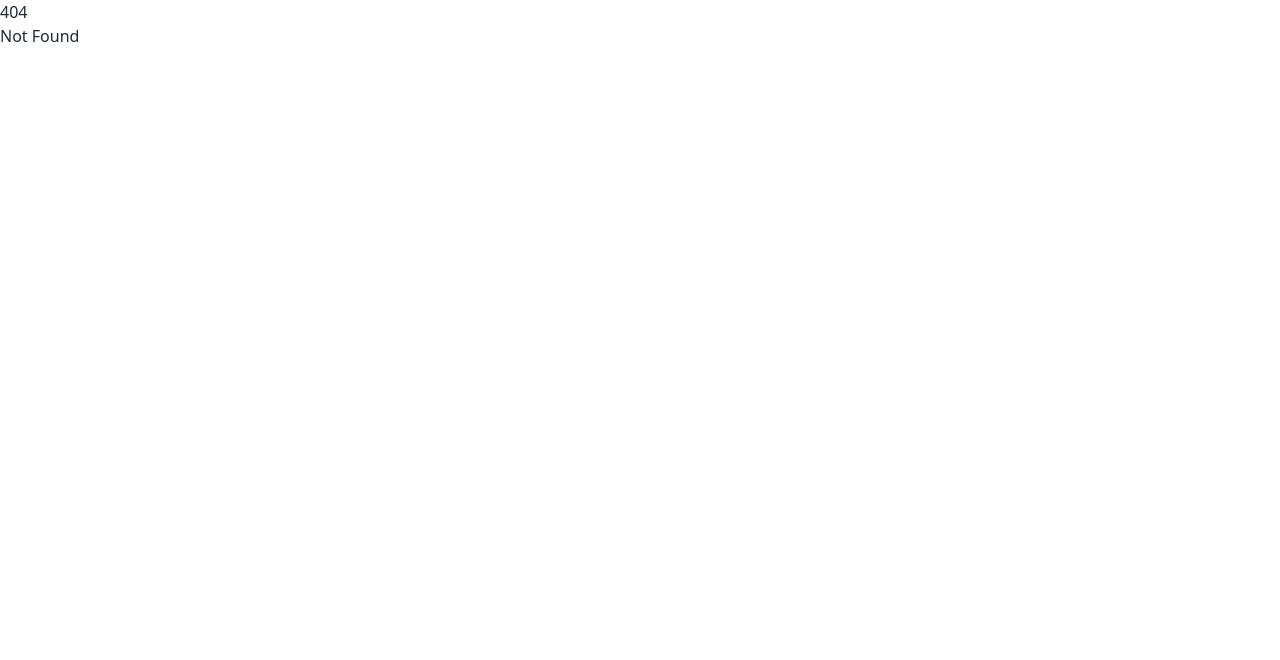
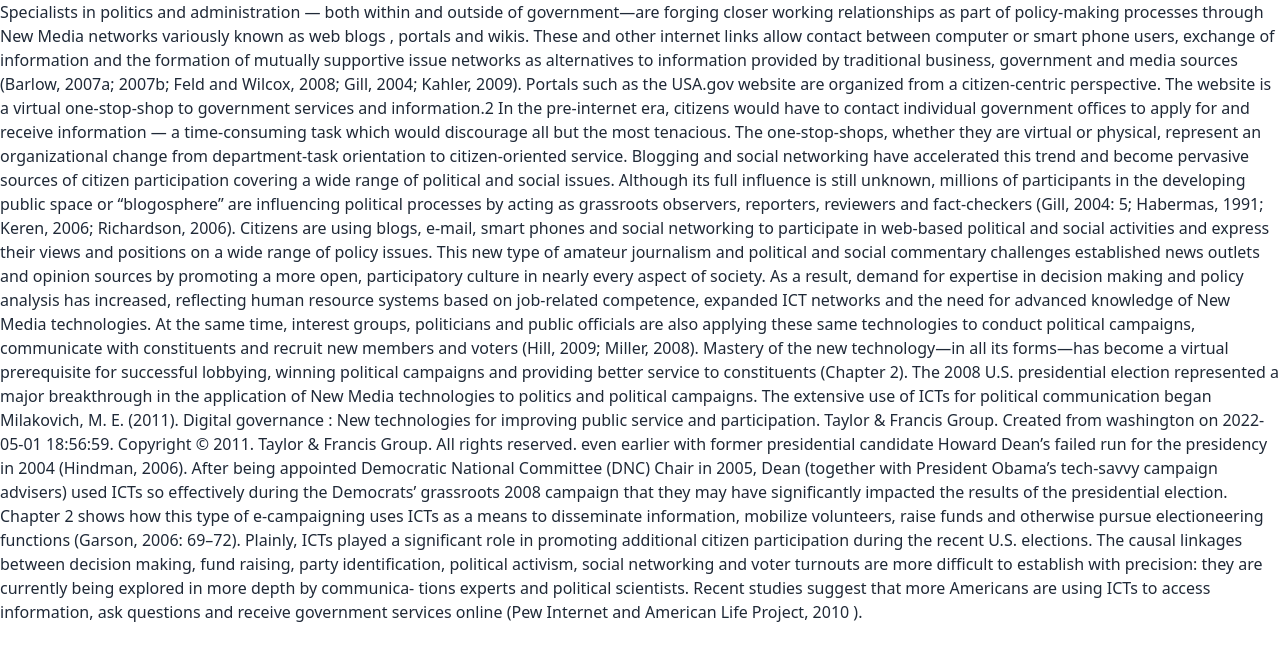
Before and after one commit to masonJamesWheeler/personal-site, a SvelteKit app: page /articles/resource4 in a window 1280 px wide. Before the commit this address had no page. Shown: the top 660 px of the page. Built offline with nearby package versions, Linux system fonts and the light colour scheme.

Commit message:
added resource 4

```diff
--- /dev/null
+++ b/src/routes/articles/resource4/+page.svelte
@@ -0,0 +1,64 @@
+<h1>
+      Specialists in politics and administration — both within and outside of
+government—are forging closer working relationships as part of
+policy-making processes through New Media networks variously known as
+web blogs , portals and wikis. These and other internet links allow
+contact between computer or smart phone users, exchange of information
+and the formation of mutually supportive issue networks as alternatives to
+information provided by traditional business, government and media
+sources (Barlow, 2007a; 2007b; Feld and Wilcox, 2008; Gill, 2004;
+Kahler, 2009). Portals such as the USA.gov website are organized from a
+citizen-centric perspective. The website is a virtual one-stop-shop to
+government services and information.2 In the pre-internet era, citizens
+would have to contact individual government offices to apply for and
+receive information — a time-consuming task which would discourage all
+but the most tenacious. The one-stop-shops, whether they are virtual or
+physical, represent an organizational change from department-task
+orientation to citizen-oriented service. Blogging and social networking
+have accelerated this trend and become pervasive sources of citizen
+participation covering a wide range of political and social issues.
+Although its full influence is still unknown, millions of participants in
+the developing public space or “blogosphere” are influencing political
+processes by acting as grassroots observers, reporters, reviewers and
+fact-checkers (Gill, 2004: 5; Habermas, 1991; Keren, 2006; Richardson,
+2006). Citizens are using blogs, e-mail, smart phones and social
+networking to participate in web-based political and social activities and
+express their views and positions on a wide range of policy issues. This new
+type of amateur journalism and political and social commentary challenges
+established news outlets and opinion sources by promoting a more open,
+participatory culture in nearly every aspect of society. As a result, demand
+for expertise in decision making and policy analysis has increased,
+reflecting human resource systems based on job-related competence,
+expanded ICT networks and the need for advanced knowledge of New
+Media technologies. At the same time, interest groups, politicians and
+public officials are also applying these same technologies to conduct
+political campaigns, communicate with constituents and recruit new
+members and voters (Hill, 2009; Miller, 2008). Mastery of the new
+technology—in all its forms—has become a virtual prerequisite for
+successful lobbying, winning political campaigns and providing better
+service to constituents (Chapter 2).
+The 2008 U.S. presidential election represented a major breakthrough
+in the application of New Media technologies to politics and political
+campaigns. The extensive use of ICTs for political communication began
+Milakovich, M. E. (2011). Digital governance : New technologies for improving public service and participation. Taylor & Francis Group.
+Created from washington on 2022-05-01 18:56:59.
+Copyright © 2011. Taylor & Francis Group. All rights reserved.
+even earlier with former presidential candidate Howard Dean’s failed run
+for the presidency in 2004 (Hindman, 2006). After being appointed
+Democratic National Committee (DNC) Chair in 2005, Dean (together
+with President Obama’s tech-savvy campaign advisers) used ICTs so
+effectively during the Democrats’ grassroots 2008 campaign that they
+may have significantly impacted the results of the presidential election.
+Chapter 2 shows how this type of e-campaigning uses ICTs as a means to
+disseminate information, mobilize volunteers, raise funds and otherwise
+pursue electioneering functions (Garson, 2006: 69–72). Plainly, ICTs
+played a significant role in promoting additional citizen participation
+during the recent U.S. elections. The causal linkages between decision
+making, fund raising, party identification, political activism, social
+networking and voter turnouts are more difficult to establish with
+precision: they are currently being explored in more depth by communica-
+tions experts and political scientists. Recent studies suggest that more
+Americans are using ICTs to access information, ask questions and receive
+government services online (Pew Internet and American Life Project,
+2010 ).
+</h1>
```
